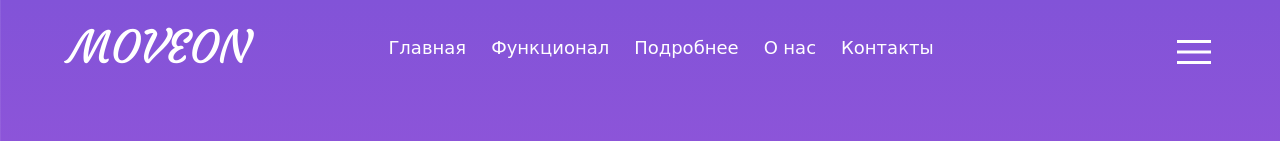
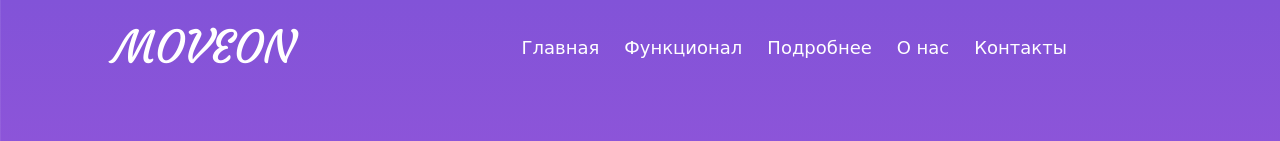
Before and after one commit to Mukam7/mukam-work1, a plain HTML site: page index.html in a window 1280 px wide. Shown: the top 141 px of the page. Drawn offline with Linux system fonts and the light colour scheme.

Commit message:
last commit

```diff
--- a/index.html
+++ b/index.html
@@ -30,7 +30,7 @@
                             <li><a href="#"><img src="images/instagramm.svg" alt=""></a></li>
                         </ul>
                     </div>
-                    <img src="images/menu.svg" alt="">
+                    <!-- <img src="images/menu.svg" alt=""> -->
 
                 </nav>
                 <div class="head-boxs7">
```
